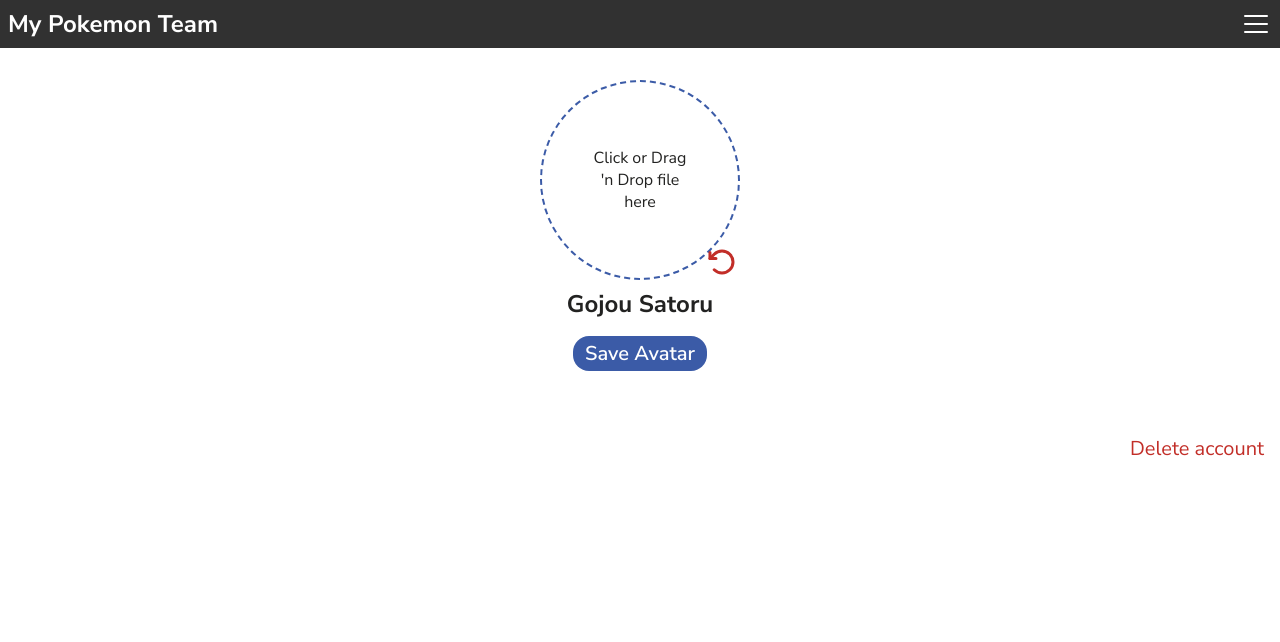
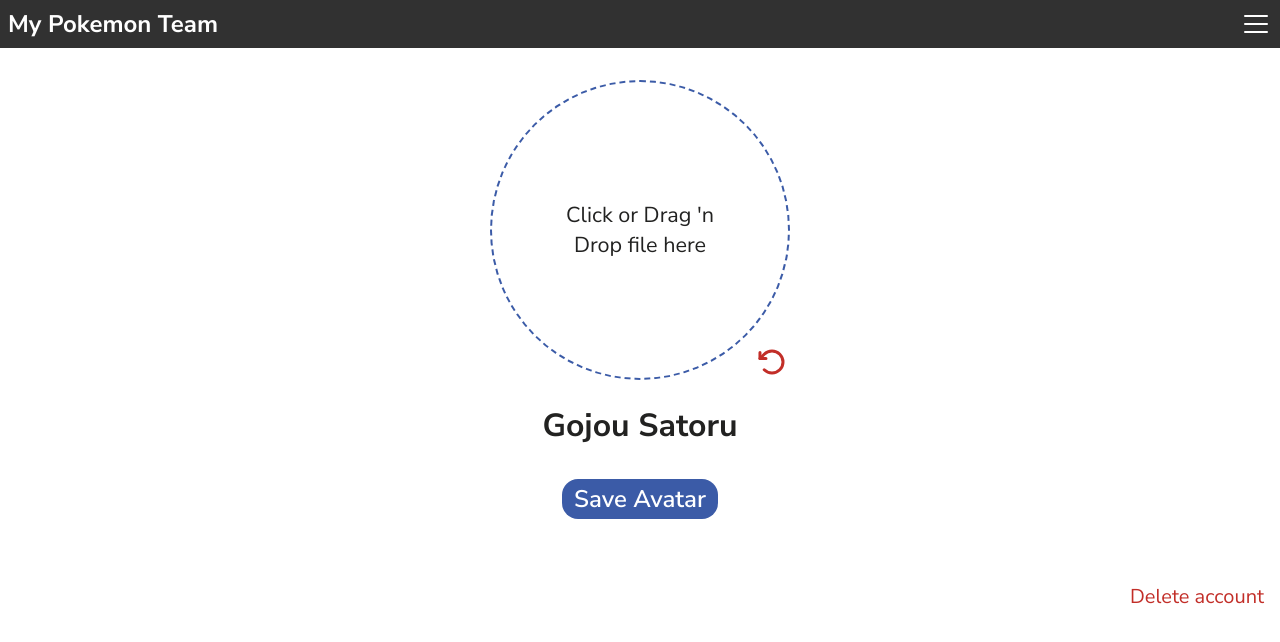
Before and after one commit to HurinBerdelon/my-pokemon-team, a Next.js app in the folder frontend/: page /user-settings in a window 1280 px wide. Shown: the top 642 px of the page. Built offline with nearby package versions, Linux system fonts and the light colour scheme.

Commit message:
update: update fontSize of some elements in user-settings page

```diff
--- a/frontend/src/components/UpdateProfile/DropImage/style.ts
+++ b/frontend/src/components/UpdateProfile/DropImage/style.ts
@@ -28,8 +28,8 @@
     }
 
     .dragZone {
-        width: 200px;
-        height: 200px;
+        width: 300px;
+        height: 300px;
         border-radius: 50%;
         border: 2px dashed ${props => props.theme.colors.buttons};
 
@@ -42,6 +42,7 @@
 
         &:focus {
             p {
+
                 color: ${props => props.theme.colors.danger};
             }
         }
@@ -53,6 +54,7 @@
 
         p {
             width: 50%;
+            font-size: 1.35rem;
             text-align: center;
             color: ${props => props.theme.colors.textOne};
         }
--- a/frontend/src/components/UpdateProfile/style.ts
+++ b/frontend/src/components/UpdateProfile/style.ts
@@ -12,6 +12,8 @@
 
         h2 {
             color: ${props => props.theme.colors.textOne};
+            padding: 1rem 0;
+            font-size: 2rem;
         }
 
         .submitButton {
@@ -19,7 +21,7 @@
                 padding: 0.25rem 0.75rem;
                 border-radius: 1rem;
 
-                font-size: 1.25rem;
+                font-size: 1.5rem;
                 font-weight: 600;
 
                 background: ${props => props.theme.colors.buttons};
```
